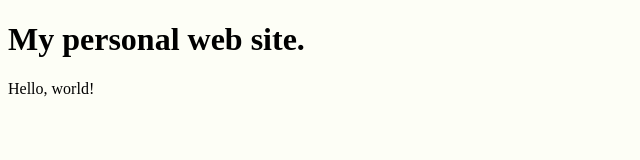
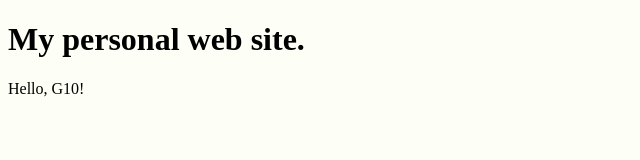
Before and after one commit to emmaqbrown/emmaqbrown.github.io, a plain HTML site: page index.html in a window 1280 px wide. Shown: the full height of the page, 0-640 px from the left. Drawn offline with Linux system fonts and the light colour scheme.

Commit message:
change site demo

```diff
--- a/index.html
+++ b/index.html
@@ -9,7 +9,7 @@
 
 
     <h1>My personal web site.</h1>
-    <p>Hello, world!</p>
+    <p>Hello, G10!</p>
 
 
 
```
